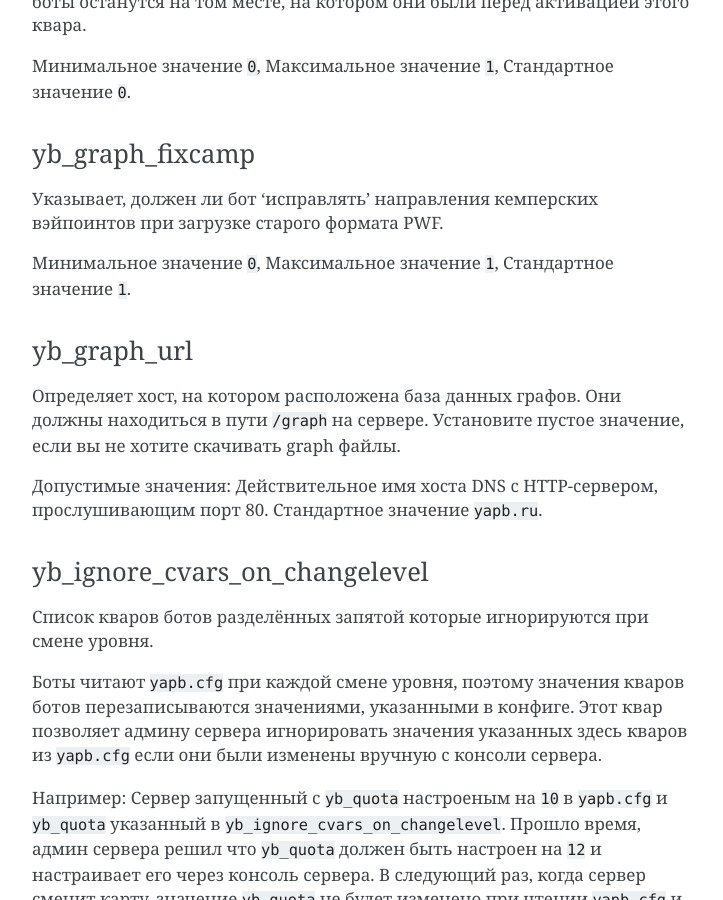
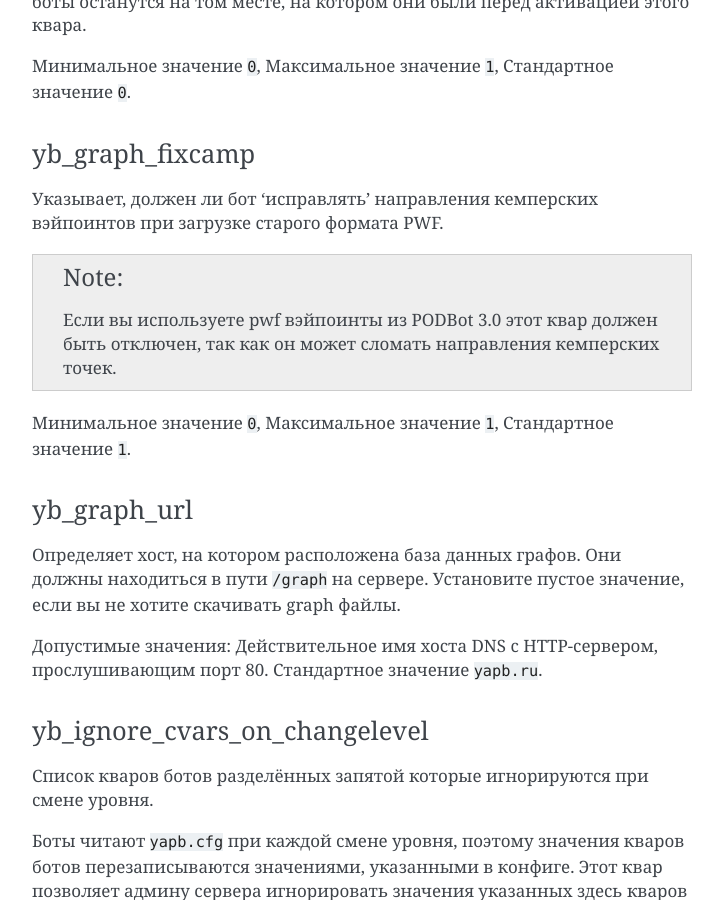
Before and after one commit to yapb/docs, a Sphinx documentation site: the page built from docs/configuring.rst, in a window 1280 px wide and 900 px high, scrolled down 6103 px. Shown: the whole window, without its empty margins (388-1111 px from the left). Built offline with Sphinx 7.4.7, drawn with Linux system fonts in a browser that asks for light colours.

Commit message:
Added note about camp waypoints from PODBot 3.0

```diff
--- a/docs/configuring.rst
+++ b/docs/configuring.rst
@@ -248,6 +248,8 @@ yb_graph_fixcamp
 --------------------------------
 
 Указывает, должен ли бот 'исправлять' направления кемперских вэйпоинтов при загрузке старого формата PWF.
+
+.. note:: Если вы используете pwf вэйпоинты из PODBot 3.0 этот квар должен быть отключен, так как он может сломать направления кемперских точек.
 
 Минимальное значение ``0``, Максимальное значение ``1``, Стандартное значение ``1``.
 
```
